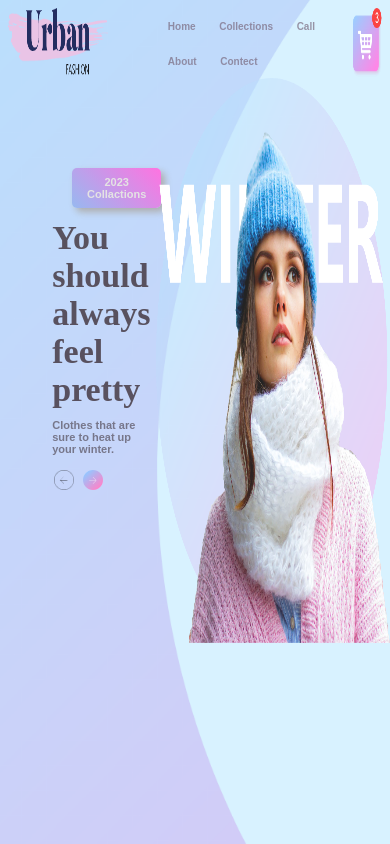
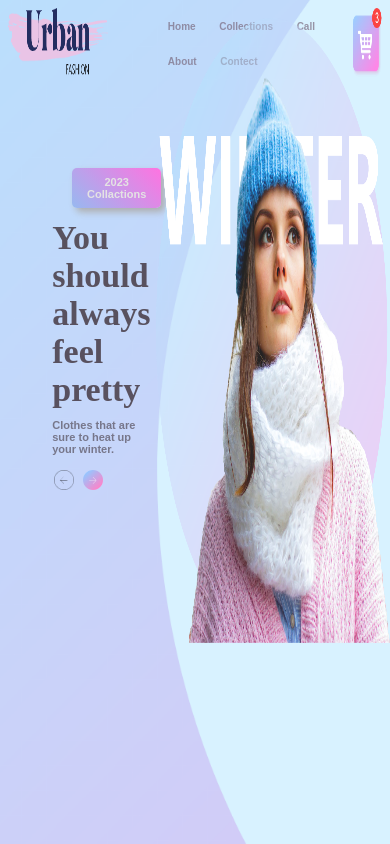
Before and after one commit to Amitvarman07/website.io, a plain HTML site: page index.html in a window 390 px wide. Drawn offline with nearby package versions, Linux system fonts and the light colour scheme.

Commit message:
Update style.css

```diff
--- a/style.css
+++ b/style.css
@@ -8,7 +8,7 @@ header {
     width: 100%;
     height: 100vh;
    padding: 2% 0%;
-  background-image: url("image/background.png");
+   background-image: url("image/background.png");
     background-size: cover;
     overflow: hidden;
 }
@@ -211,18 +211,19 @@ nav ul li a:hover {
         height: 20px;
         margin-top: 15px;
         margin-left: 5px;
+        cursor: pointer;
     }
     .right-side {
         width: 60%;
-        top: 0%;
+        position: absolute;
+        top: -60px;
         right: 0px;
-        bottom: 0px;
-
+        transition: 0.2s;
     }
     .right-side img {
 
         width: 100%;
-
+        height: 100%;
 
     }
 
```
